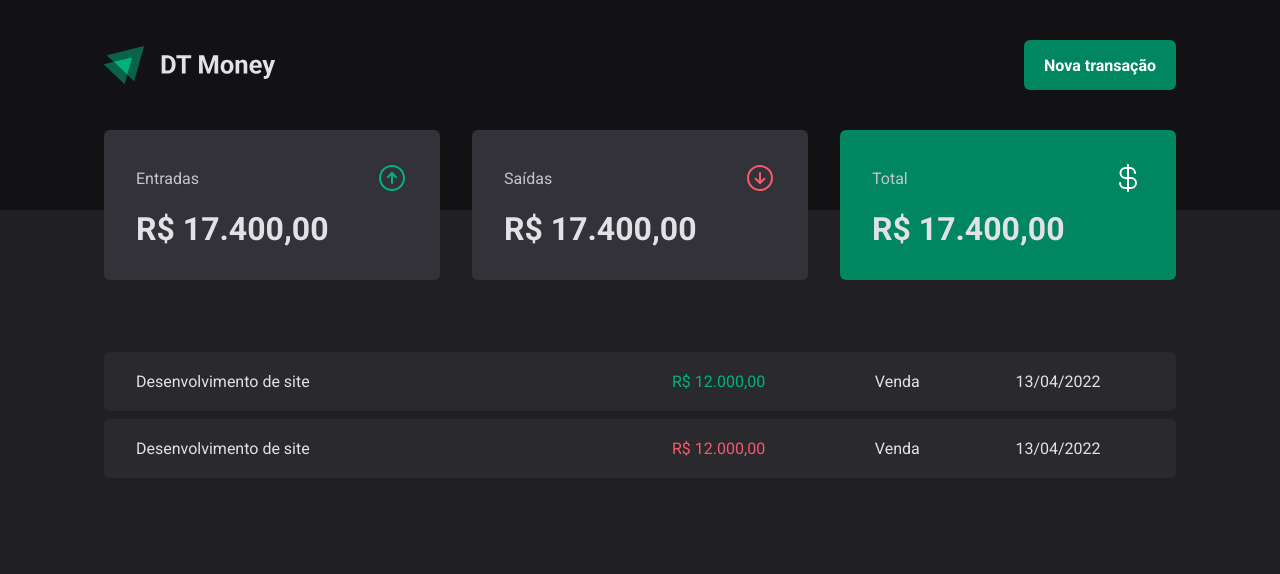
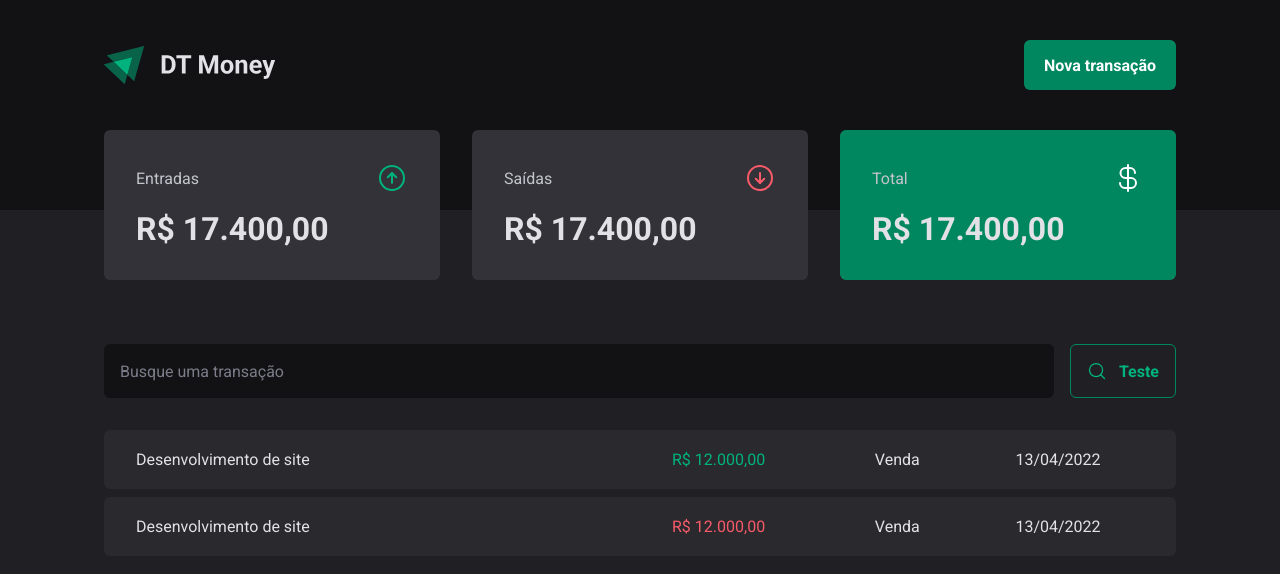
Before and after one commit to MatheusPires99/dt-money, a React (Vite) app: page / in a window 1280 px wide. Shown: the top 574 px of the page. Built offline with nearby package versions, Linux system fonts and the light colour scheme.

Commit message:
feat: Create SearchForm component

```diff
--- a/src/pages/transactions/index.tsx
+++ b/src/pages/transactions/index.tsx
@@ -1,5 +1,6 @@
 import { Header } from "../../components/header";
 import { Summary } from "../../components/summary";
+import { SearchForm } from "./search-form";
 import {
   PriceHighlight,
   TransactionsContainer,
@@ -13,6 +14,8 @@
       <Summary />
 
       <TransactionsContainer>
+        <SearchForm />
+
         <TransactionsTable>
           <tbody>
             <tr>
--- /dev/null
+++ b/src/pages/transactions/search-form/index.tsx
@@ -0,0 +1,15 @@
+import { MagnifyingGlass } from "phosphor-react";
+
+import { SearchFormContainer } from "./styles";
+
+export const SearchForm = () => {
+  return (
+    <SearchFormContainer>
+      <input type="text" placeholder="Busque uma transação" />
+      <button>
+        <MagnifyingGlass size={20} />
+        Teste
+      </button>
+    </SearchFormContainer>
+  );
+};
--- /dev/null
+++ b/src/pages/transactions/search-form/styles.ts
@@ -0,0 +1,40 @@
+import styled from "styled-components";
+
+export const SearchFormContainer = styled.form`
+  display: flex;
+  gap: 1rem;
+
+  input {
+    flex: 1rem;
+    border-radius: 6px;
+    border: 0;
+    background: ${({ theme }) => theme["gray-900"]};
+    color: ${({ theme }) => theme["gray-300"]};
+    padding: 1rem;
+
+    &::placeholder {
+      color: ${({ theme }) => theme["gray-500"]};
+    }
+  }
+
+  button {
+    display: flex;
+    align-items: center;
+    gap: 0.75rem;
+    border: 0;
+    padding: 1rem;
+    background: transparent;
+    border: 1px solid ${({ theme }) => theme["green-500"]};
+    color: ${({ theme }) => theme["green-300"]};
+    font-weight: bold;
+    border-radius: 6px;
+    cursor: pointer;
+
+    &:hover {
+      transition: background-color -0.2s, color 0.2s, border-color 0.2s;
+      background-color: ${({ theme }) => theme["green-500"]};
+      border-color: ${({ theme }) => theme["green-500"]};
+      color: ${({ theme }) => theme.white};
+    }
+  }
+`;
```
